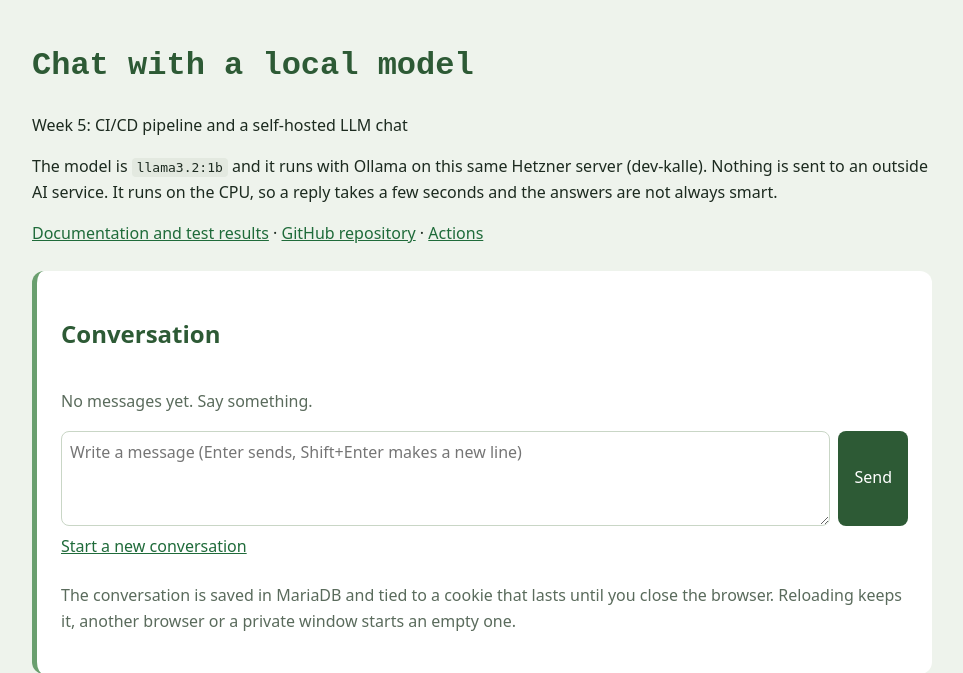
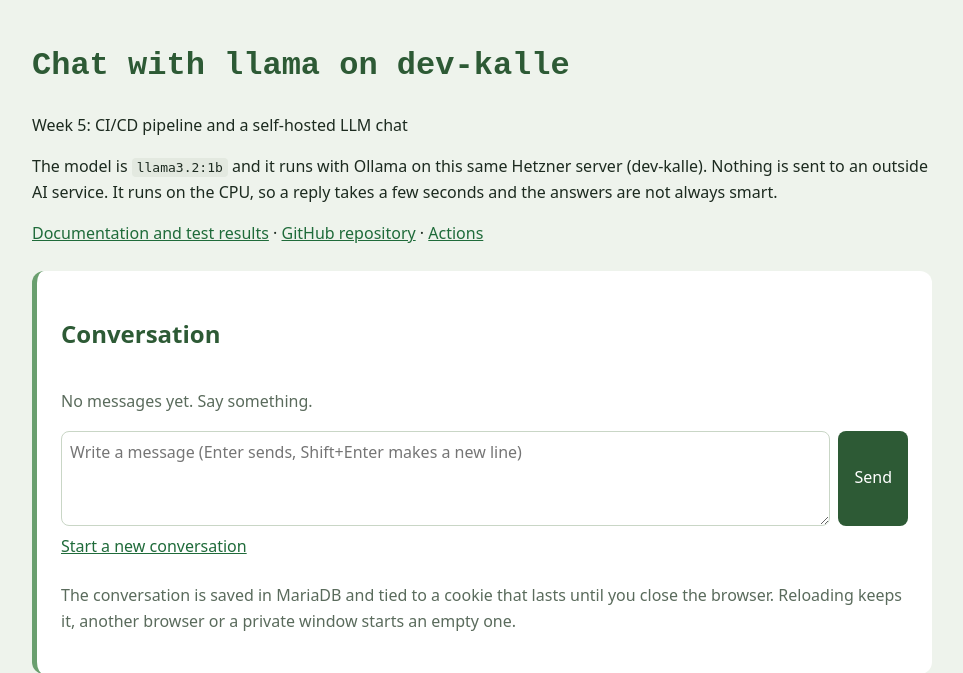
Before and after one commit to Keilwii/linux-week5, a Flask app: page / in a window 1280 px wide. Shown: the top 673 px of the page, without its empty margins (158-1121 px from the left). Run offline with Flask 3, Linux system fonts and the light colour scheme.

Commit message:
Change chat page heading and script name

```diff
--- a/templates/index.html
+++ b/templates/index.html
@@ -8,7 +8,7 @@
 </head>
 <body data-base="{{ request.script_root }}">
     <header>
-        <h1>Chat with a local model</h1>
+        <h1>Chat with llama on dev-kalle</h1>
         <p>Week 5: CI/CD pipeline and a self-hosted LLM chat</p>
         <p>
             The model is <code>{{ model }}</code> and it runs with Ollama on this same Hetzner
@@ -47,6 +47,6 @@
     </section>
 
     <footer class="note">Running commit <code>{{ revision[:7] }}</code>, <a href="{{ url_for('health') }}">health</a></footer>
-    <script src="{{ url_for('static', filename='chat.js') }}"></script>
+    <script src="{{ url_for('static', filename='app.js') }}"></script>
 </body>
 </html>
```
